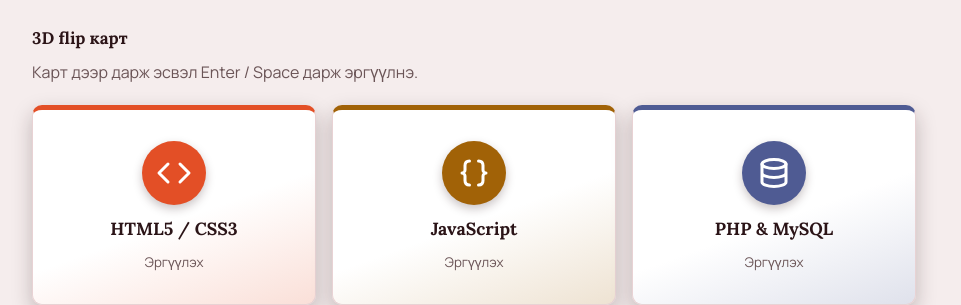
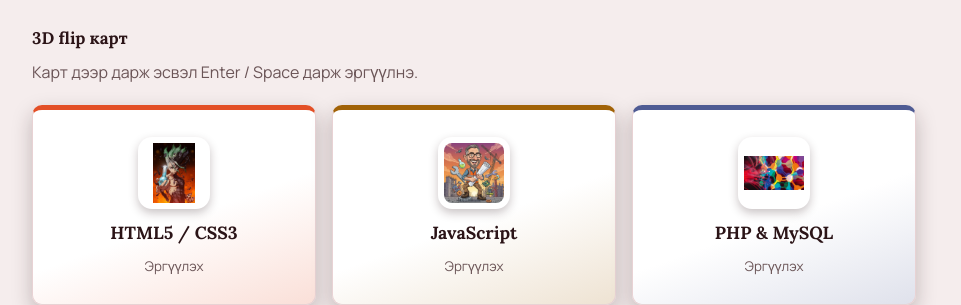
Before and after one commit to chinbayarch659-spec/web-development-lab, a plain HTML site: page lab6.html in a window 1280 px wide. Shown: the part 940-1245 px from the top of the page, without its empty margins (0-961 px from the left). Drawn offline with Linux system fonts and the light colour scheme.

Commit message:
flip card зураг солисон

```diff
--- a/lab6.css
+++ b/lab6.css
@@ -145,6 +145,12 @@
   background: linear-gradient(145deg, var(--brand), var(--brand-dark));
 }
 
+.flip-img {
+  width: 72px; height: 72px; padding: 6px;
+  object-fit: contain; background: #fff;
+  border-radius: 14px; box-shadow: 0 4px 10px var(--shadow);
+}
+
 /* ===== 6. Хөдөлгөөнийг хязгаарлах ===== */
 @media (prefers-reduced-motion: reduce) {
   *, *::before, *::after { animation: none !important; transition: none !important; }
--- a/lab6.html
+++ b/lab6.html
@@ -224,9 +224,7 @@
               <button class="flip-btn" type="button" aria-pressed="false">
                 <span class="flip-inner">
                   <span class="flip-face flip-front">
-                    <svg class="flip-icon" viewBox="0 0 24 24" aria-hidden="true" focusable="false">
-                      <path d="M8 6l-6 6 6 6M16 6l6 6-6 6"/>
-                    </svg>
+                    <img class="flip-img" src="media/html.png" alt="" width="72" height="72">
                     <strong>HTML5 / CSS3</strong>
                     <small>Эргүүлэх</small>
                   </span>
@@ -238,9 +236,7 @@
               <button class="flip-btn" type="button" aria-pressed="false">
                 <span class="flip-inner">
                   <span class="flip-face flip-front">
-                    <svg class="flip-icon" viewBox="0 0 24 24" aria-hidden="true" focusable="false">
-                      <path d="M9 4C7 4 6 5 6 7v3c0 1-1 2-2 2 1 0 2 1 2 2v3c0 2 1 3 3 3M15 4c2 0 3 1 3 3v3c0 1 1 2 2 2-1 0-2 1-2 2v3c0 2-1 3-3 3"/>
-                    </svg>
+                    <img class="flip-img" src="media/js.png" alt="" width="72" height="72">
                     <strong>JavaScript</strong>
                     <small>Эргүүлэх</small>
                   </span>
@@ -252,10 +248,7 @@
               <button class="flip-btn" type="button" aria-pressed="false">
                 <span class="flip-inner">
                   <span class="flip-face flip-front">
-                    <svg class="flip-icon" viewBox="0 0 24 24" aria-hidden="true" focusable="false">
-                      <ellipse cx="12" cy="6" rx="8" ry="3"/>
-                      <path d="M4 6v12c0 1.7 3.6 3 8 3s8-1.3 8-3V6M4 12c0 1.7 3.6 3 8 3s8-1.3 8-3"/>
-                    </svg>
+                    <img class="flip-img" src="media/php.png" alt="" width="72" height="72">
                     <strong>PHP &amp; MySQL</strong>
                     <small>Эргүүлэх</small>
                   </span>
```
Also changed, not shown: media/html.png (added), media/js.png (added), media/php.png (added).
